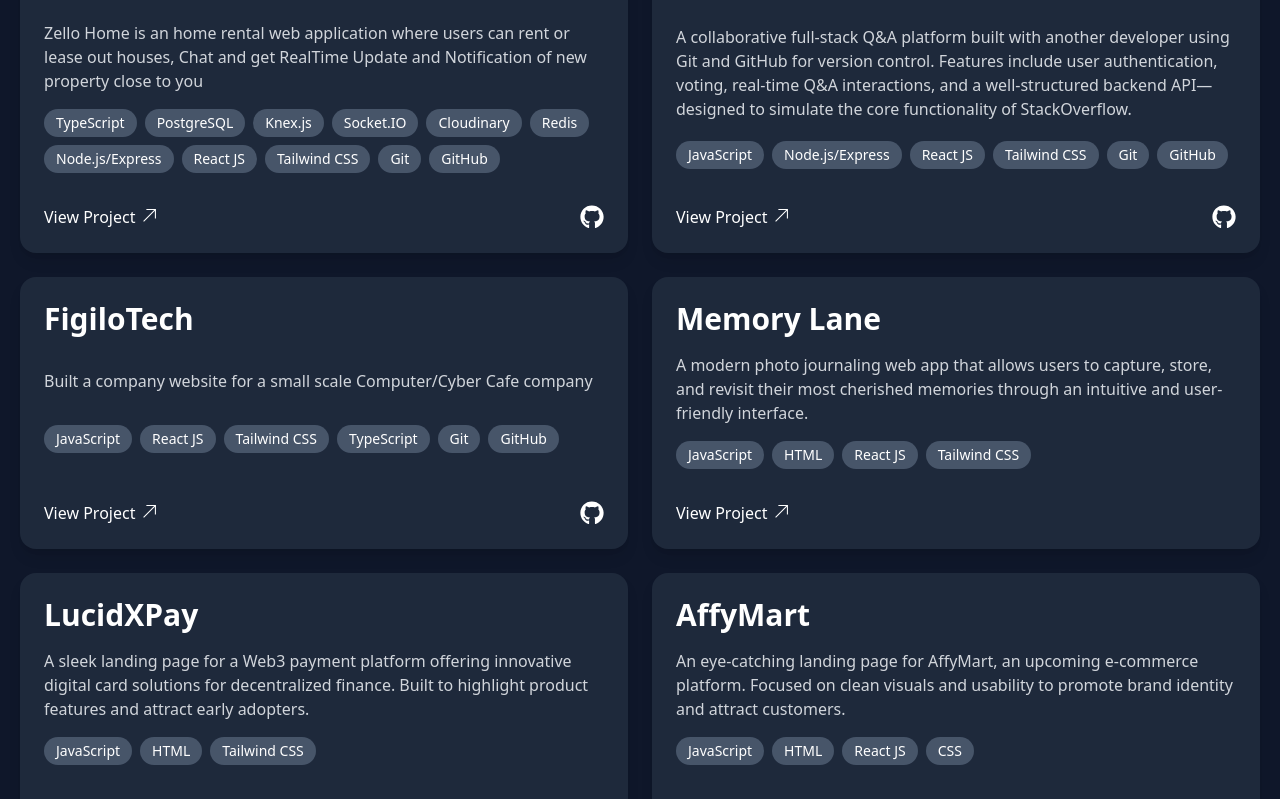
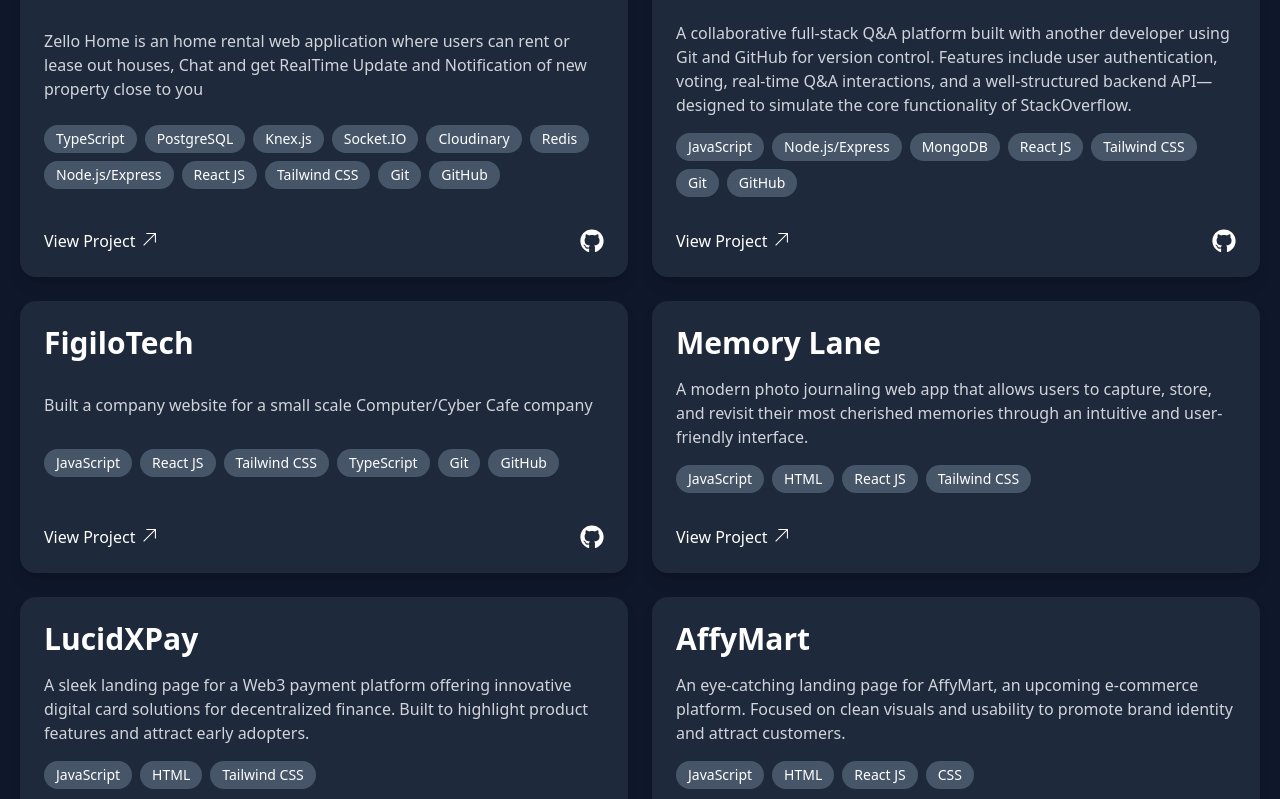
Before and after one commit to lucid-techwrld/mainPortfolio, a React (Vite) app: page / in a window 1280 px wide. Shown: the part 2821-3620 px from the top of the page. Built offline with nearby package versions, Linux system fonts and the light colour scheme.

Commit message:
Update ProjectInfo.js

```diff
--- a/src/components/ProjectInfo.js
+++ b/src/components/ProjectInfo.js
@@ -53,6 +53,7 @@ const projectInfo = [
     languages: [
       "JavaScript",
       "Node.js/Express",
+      "MongoDB",
       "React JS",
       "Tailwind CSS",
       "Git",
@@ -103,7 +104,7 @@ const projectInfo = [
       "A full-stack e-commerce platform for fashion and cosmetics, featuring secure user authentication, a scalable product catalog, and a RESTful API. Built to provide a seamless shopping experience.",
     link: "https://shopibag-store.onrender.com/",
     github: "https://github.com/lucid-techwrld/shopibag",
-    languages: ["JavaScript", "Node.js/Express", "React JS", "Tailwind CSS"],
+    languages: ["JavaScript", "MongoDB", "Node.js/Express", "React JS", "Tailwind CSS"],
   },
   {
     name: "E-commerce Admin Dashboard - ShopiBag",
```
